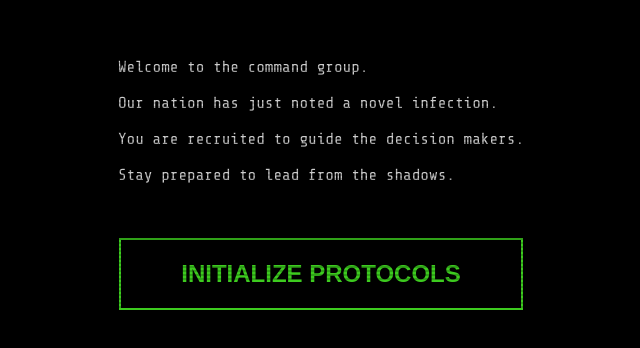
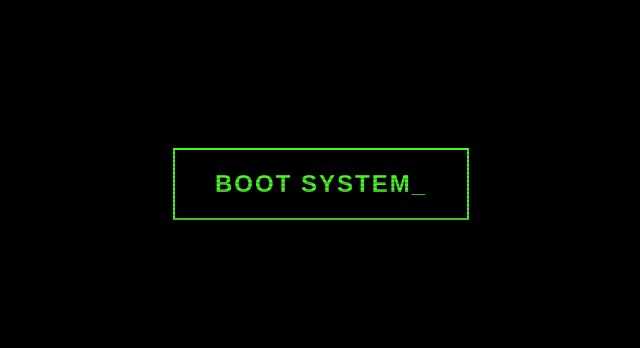
Before and after one commit to SkredX/Pandemic-Directive-v2, a Next.js app: page / in a window 1280 px wide. Shown: the part 216-564 px from the top of the page, without its empty margins (319-959 px from the left). Built offline with nearby package versions, Linux system fonts and the light colour scheme.

Commit message:
Bug fixes

```diff
--- a/src/app/page.js
+++ b/src/app/page.js
@@ -1,200 +1,280 @@
 "use client";
 import { useState, useEffect, useRef } from 'react';
 
-// --- VISUAL & AUDIO CONSTANTS ---
-const INTRO_TEXT = "Welcome to the command group.\n\nOur nation has just noted a novel infection.\n\nYou are recruited to guide the decision makers.\n\nStay prepared to lead from the shadows.";
+// --- TEXT CONTENT ---
+const INTRO_PART_1 = "Welcome to the command group.\n\nOur nation has just noted a novel infection.\n\nYou are recruited to guide the decision makers.\n\n";
+const INTRO_PART_2 = "Stay prepared to lead from the shadows.";
 
 export default function Home() {
-  // --- STATE MANAGEMENT ---
+  // --- STATES ---
+  const [booted, setBooted] = useState(false);       // Has user clicked "BOOT SYSTEM"?
+  const [introStep, setIntroStep] = useState(0);     // 0=Typing, 1=Done
   const [gameStarted, setGameStarted] = useState(false);
-  const [introDone, setIntroDone] = useState(false);
   const [loading, setLoading] = useState(false);
 
   // Game Data
-  const [stats, setStats] = useState({ pop: 100, trust: 70, eco: 80, inf: 5, load: 10 });
+  const [stats, setStats] = useState({ pop: 100, trust: 70, eco: 80, inf: 5, cure: 0 });
   const [terminalLogs, setTerminalLogs] = useState([]);
-  const [currentChoices, setCurrentChoices] = useState([]);
-  const [currentEventId, setCurrentEventId] = useState(null); // NEW: Track Event ID
+  const [currentEventId, setCurrentEventId] = useState(null);
   const [input, setInput] = useState("");
 
+  // Refs
   const terminalRef = useRef(null);
   const audioRef = useRef({ bgm: null, type: null });
 
   // --- AUDIO SETUP ---
   useEffect(() => {
+    // Grab audio elements
     audioRef.current.bgm = document.getElementById('bgm');
     audioRef.current.type = document.getElementById('sfx-typewriter');
   }, []);
 
   const playTypeSound = () => {
-    if (audioRef.current.type) {
-      audioRef.current.type.currentTime = 0;
-      audioRef.current.type.play().catch(() => {});
+    const sfx = audioRef.current.type;
+    if (sfx) {
+       // Reset and play to handle rapid typing
+       sfx.currentTime = 0;
+       sfx.play().catch(() => {});
     }
   };
 
-  // --- TYPEWRITER EFFECT ---
-  const TypewriterLog = ({ text, onComplete }) => {
-    const [display, setDisplay] = useState("");
-    useEffect(() => {
-      let i = 0;
-      playTypeSound();
-      const interval = setInterval(() => {
-        setDisplay(text.substring(0, i + 1));
-        i++;
-        if (i === text.length) {
-          clearInterval(interval);
-          if (onComplete) onComplete();
-        }
-        if (terminalRef.current) terminalRef.current.scrollTop = terminalRef.current.scrollHeight;
-      }, 10); // Faster typing for better UX
-      return () => clearInterval(interval);
-    }, [text]);
-    return <div style={{marginBottom: '15px', whiteSpace: 'pre-wrap'}}>{display}</div>;
+  // --- BOOT SEQUENCE (Required for Audio Policy) ---
+  const bootSystem = () => {
+    setBooted(true);
+    // Start Intro Typing
+    startIntroTyping();
   };
 
-  // --- INTRO SEQUENCE ---
-  useEffect(() => {
+  // --- INTRO TYPING LOGIC ---
+  const [introTextDisplay, setIntroTextDisplay] = useState("");
+
+  const startIntroTyping = () => {
+    let fullText = INTRO_PART_1 + INTRO_PART_2;
     let i = 0;
+
     const interval = setInterval(() => {
-        const el = document.getElementById('intro-text');
-        if (el) {
-            el.innerText = INTRO_TEXT.substring(0, i);
+      setIntroTextDisplay(fullText.substring(0, i+1));
+      playTypeSound(); // Play sound per character
       i++;
-            if (i > INTRO_TEXT.length) {
+
+      if (i === fullText.length) {
         clearInterval(interval);
-                setIntroDone(true);
+        setIntroStep(1); // Show Initialize Button
       }
+    }, 40); // Typing speed
+  };
+
+  const startGame = () => {
+    setGameStarted(true);
+    // Start BGM
+    if (audioRef.current.bgm) {
+        audioRef.current.bgm.volume = 0.4;
+        audioRef.current.bgm.play().catch(() => {});
     }
-    }, 30);
-    return () => clearInterval(interval);
-  }, []);
-
-  const initializeGame = () => {
-    if (audioRef.current.bgm) {
-        audioRef.current.bgm.volume = 0.5;
-        audioRef.current.bgm.play().catch(e => console.log("Audio blocked"));
-    }
-    setGameStarted(true);
+    // Fetch Day 1
     processTurn(null, true);
   };
 
-  // --- GAME LOGIC BRIDGE ---
+  // --- GAMEPLAY ENGINE ---
   const processTurn = async (choiceIndex = null, isInit = false) => {
     if (loading) return;
     setLoading(true);
 
+    // 1. Log User Selection (Stable visual)
     if (choiceIndex !== null) {
-        const choiceText = currentChoices[choiceIndex]?.text || "UNKNOWN COMMAND";
-        setTerminalLogs(prev => [...prev, { text: `>> ACTION: ${choiceText}`, type: 'instant' }]);
+      // Find the text of the choice they made from the previous log
+      // (This logic assumes the last log entry contained the choices)
+      // Since we clear choices, we just log the action generic or use state if stored
+      setTerminalLogs(prev => [...prev, { text: `>> COMMAND CONFIRMED: OPTION ${choiceIndex + 1}`, type: 'instant' }]);
     }
 
     try {
-      const payload = {
-        stats: stats,
-        choice_index: choiceIndex, // Which button they clicked (0, 1, 2...)
-        last_event_id: currentEventId, // NEW: Tell server what we just played
-        is_init: isInit
-      };
-
+      // 2. API Call
       const res = await fetch('/api/simulate', {
         method: 'POST',
         headers: { 'Content-Type': 'application/json' },
-        body: JSON.stringify(payload),
+        body: JSON.stringify({
+            stats,
+            choice_index: choiceIndex,
+            last_event_id: currentEventId,
+            is_init: isInit
+        }),
       });
 
-      if (!res.ok) throw new Error("UPLINK FAILED");
+      if (!res.ok) throw new Error("Connection Failed");
       const data = await res.json();
 
+      // 3. Update State
       setStats(data.stats);
-      setCurrentChoices(data.choices);
-      setCurrentEventId(data.event_id); // NEW: Store the new event ID
+      setCurrentEventId(data.event_id);
 
-      setTerminalLogs(prev => [...prev, { text: data.narrative, type: 'typewriter' }]);
+      // 4. Update Logs with new Narrative AND Choices
+      // We bundle narrative + choices into one log object to keep them stable
+      setTerminalLogs(prev => [
+        ...prev,
+        {
+            text: data.narrative,
+            choices: data.choices, // Store choices inside the log entry
+            type: 'typewriter'
+        }
+      ]);
 
     } catch (error) {
-      setTerminalLogs(prev => [...prev, { text: "ERROR: CONNECTION TO MAINFRAME LOST.", type: 'instant' }]);
+      setTerminalLogs(prev => [...prev, { text: "ERROR: MAINFRAME DISCONNECTED.", type: 'instant' }]);
     }
     setLoading(false);
   };
 
-  // --- INPUT HANDLING ---
   const handleInput = () => {
+    // Get the active choices from the *last* log entry
+    const lastLog = terminalLogs[terminalLogs.length - 1];
+    if (!lastLog || !lastLog.choices) return;
+
     const val = parseInt(input);
-    if (!isNaN(val) && val > 0 && val <= currentChoices.length) {
-        processTurn(val - 1);
+    if (!isNaN(val) && val > 0 && val <= lastLog.choices.length) {
+        processTurn(val - 1); // 0-based index
         setInput("");
     } else {
-        setTerminalLogs(prev => [...prev, { text: ">> INVALID PARAMETER", type: 'instant' }]);
-        setInput("");
+        // Invalid input visual feedback
+        setInput("ERR");
+        setTimeout(() => setInput(""), 500);
     }
   };
 
+  // --- RENDER HELPERS ---
+
+  // Custom Component to handle Typing Effect inside Terminal
+  const TerminalEntry = ({ entry, isLast }) => {
+    const [displayedText, setDisplayedText] = useState(entry.type === 'typewriter' && isLast ? "" : entry.text);
+    const hasRun = useRef(false);
+
+    useEffect(() => {
+        if (entry.type === 'instant' || (entry.type === 'typewriter' && !isLast)) {
+            setDisplayedText(entry.text);
+            return;
+        }
+        if (hasRun.current) return;
+        hasRun.current = true;
+
+        let i = 0;
+        const interval = setInterval(() => {
+            setDisplayedText(entry.text.substring(0, i+1));
+            playTypeSound();
+            terminalRef.current.scrollTop = terminalRef.current.scrollHeight;
+            i++;
+            if (i === entry.text.length) clearInterval(interval);
+        }, 15);
+        return () => clearInterval(interval);
+    }, [entry, isLast]);
+
     return (
-    <main className={`container ${stats.inf > 70 ? 'critical' : ''}`}>
+        <div style={{marginBottom: '25px', borderBottom: '1px dashed #333', paddingBottom: '15px'}}>
+            <div style={{whiteSpace: 'pre-wrap', marginBottom: '15px'}}>{displayedText}</div>
+
+            {/* Stable Choice List: Only show if this is the latest log */}
+            {entry.choices && (
+                <div style={{color: '#fff'}}>
+                   {entry.choices.map((c, idx) => (
+                       <div key={idx} style={{marginBottom: '8px'}}>
+                           <span style={{color: '#4af626'}}>[{idx+1}]</span> {c.text}
+                       </div>
+                   ))}
+                </div>
+            )}
+        </div>
+    );
+  };
+
+  // --- RENDER MAIN ---
+  return (
+    <main className="container">
+
+      {/* 1. BOOT & INTRO SCREEN */}
       {!gameStarted && (
-        <div id="loading-overlay" style={{
+        <div style={{
             position: 'fixed', top: 0, left: 0, width: '100%', height: '100%',
             background: '#000', zIndex: 5000, display: 'flex', flexDirection: 'column',
             alignItems: 'center', justifyContent: 'center'
         }}>
-            <div id="intro-text" style={{maxWidth: '600px', whiteSpace: 'pre-wrap', color: '#ccc', marginBottom: '30px', minHeight: '150px'}}></div>
+            {!booted ? (
+               <button onClick={bootSystem} className="glow-btn" style={{
+                   background: 'transparent', border: '2px solid #4af626', color: '#4af626',
+                   padding: '20px 40px', fontSize: '1.5rem', cursor: 'pointer', letterSpacing: '2px'
+               }}>
+                   BOOT SYSTEM_
+               </button>
+            ) : (
+                <>
+                    <div className="intro-container">
+                        {/* Logic to highlight the second part */}
+                        {introTextDisplay.includes(INTRO_PART_2) ? (
+                            <>
+                                {INTRO_PART_1}
+                                <span className="intro-highlight cursor">{INTRO_PART_2}</span>
+                            </>
+                        ) : (
+                             <span className="cursor">{introTextDisplay}</span>
+                        )}
+                    </div>
+
                     <button
-                id="enter-btn"
-                onClick={initializeGame}
+                        onClick={startGame}
                         style={{
-                    opacity: introDone ? 1 : 0,
-                    pointerEvents: introDone ? 'auto' : 'none',
-                    background: 'transparent', color: '#4af626', border: '2px solid #4af626',
-                    padding: '20px 60px', fontSize: '1.5rem', cursor: 'pointer', transition: 'opacity 1s'
+                            opacity: introStep === 1 ? 1 : 0,
+                            pointerEvents: introStep === 1 ? 'auto' : 'none',
+                            marginTop: '40px', background: '#4af626', color: '#000',
+                            padding: '15px 50px', fontSize: '1.2rem', fontWeight: 'bold',
+                            border: 'none', cursor: 'pointer', transition: 'opacity 1s',
+                            boxShadow: '0 0 20px #4af626'
                         }}
                     >
                         INITIALIZE PROTOCOLS
                     </button>
+                </>
+            )}
         </div>
       )}
 
+      {/* 2. GAME HUD */}
       <div className="system-header">
         <span>SYS.OP.2025</span>
-        <span className="blink">ONLINE</span>
+        <span style={{animation: 'blink 2s infinite'}}>CONNECTED</span>
       </div>
 
+      {/* 3. TERMINAL LOGS */}
       <div className="terminal" ref={terminalRef}>
         {terminalLogs.map((log, i) => (
-            log.type === 'typewriter' && i === terminalLogs.length - 1
-            ? <TypewriterLog key={i} text={log.text} />
-            : <div key={i} style={{marginBottom: '15px', whiteSpace: 'pre-wrap'}}>{log.text}</div>
+            <TerminalEntry key={i} entry={log} isLast={i === terminalLogs.length - 1} />
         ))}
-        {loading && <div className="blink">CALCULATING PROJECTIONS...</div>}
-
-        {/* Dynamic Choice List (Handles 2, 3, or 4 options) */}
-        {!loading && currentChoices.length > 0 && (
-            <div style={{marginTop: '20px', borderTop: '1px dashed #333', paddingTop: '10px'}}>
-                {currentChoices.map((c, i) => (
-                    <div key={i} style={{marginBottom: '5px'}}>[{i+1}] {c.text}</div>
-                ))}
-            </div>
-        )}
+        {loading && <div className="cursor">CALCULATING PROJECTIONS...</div>}
       </div>
 
+      {/* 4. INPUT */}
       <div className="input-row">
         <input
           type="number"
-          placeholder=">> AWAITING INTEGER INPUT"
+          placeholder=">> ENTER OPTION ID"
           value={input}
           onChange={(e) => setInput(e.target.value)}
           onKeyDown={(e) => e.key === 'Enter' && handleInput()}
-          disabled={loading || currentChoices.length === 0}
+          disabled={loading || !gameStarted}
+          autoFocus
         />
-        <button onClick={handleInput} disabled={loading || currentChoices.length === 0}>
+        <button onClick={handleInput} disabled={loading || !gameStarted}>
           EXECUTE
         </button>
       </div>
 
+      {/* 5. STATS (GLOWING) */}
       <footer>
-        <p>POP: {stats.pop}% | TRUST: {stats.trust}% | INF: {stats.inf}% | ECO: {stats.eco}% | CURE: {stats.cure || 0}%</p>
+        <div className="stat-box">POP:<span className="stat-val">{stats.pop}%</span></div>
+        <div className="stat-box">TRUST:<span className="stat-val">{stats.trust}%</span></div>
+        <div className="stat-box">INF:<span className="stat-val" style={{color: stats.inf > 50 ? 'red' : '#fff'}}>{stats.inf}%</span></div>
+        <div className="stat-box">ECO:<span className="stat-val">{stats.eco}%</span></div>
+        <div className="stat-box">CURE:<span className="stat-val">{stats.cure || 0}%</span></div>
       </footer>
 
+      {/* AUDIO ELEMENTS */}
       <audio id="bgm" loop><source src="/Audio/bgm.mp3" type="audio/mpeg" /></audio>
       <audio id="sfx-typewriter"><source src="/Audio/typewriter.mp3" type="audio/mpeg" /></audio>
     </main>
```
Lines whose indentation alone changed are shown as unchanged.
